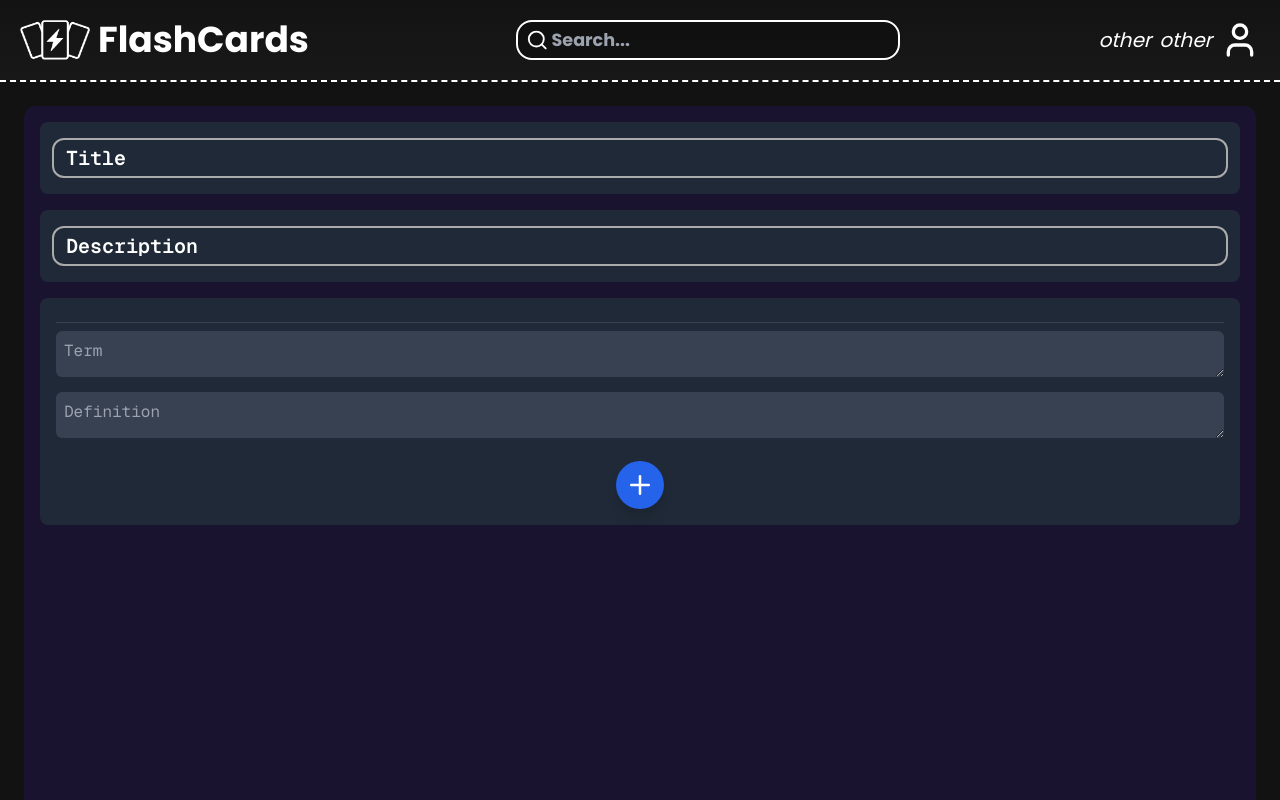
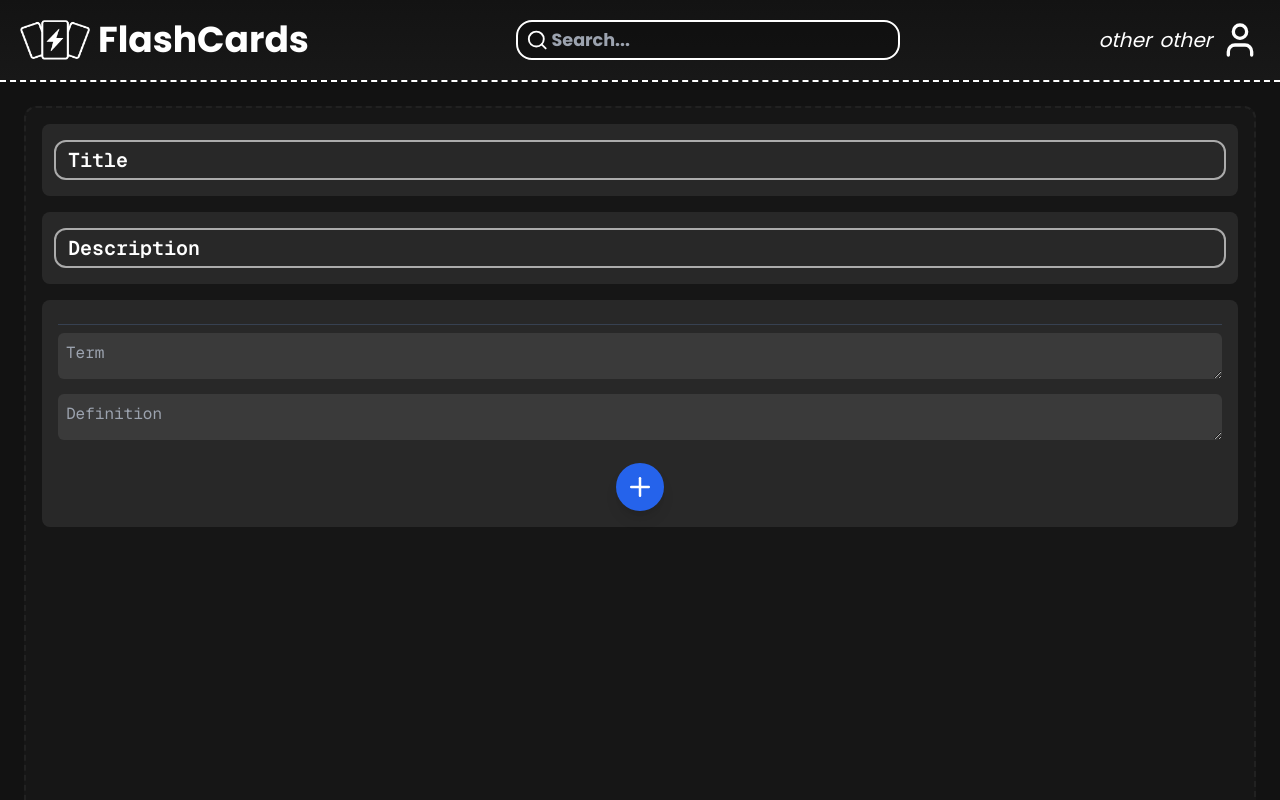
Before and after one commit to vojtiikxdd/flashcards_w, a Next.js app in the folder flashcards/: page /createNew in a window 1280 px wide. Shown: the top 800 px of the page. Built offline with nearby package versions, Linux system fonts and the light colour scheme.

Commit message:
creating css classes for backgorund colors to make it easier to use

```diff
--- a/flashcards/src/app/createNew/page.tsx
+++ b/flashcards/src/app/createNew/page.tsx
@@ -8,18 +8,28 @@ export default function FlashcardEditor() {
     const [description, setDescription] = useState("");
 
     return (
-        <div className="min-h-screen bg-[#1a1330] rounded-xl text-white m-6 p-4 ">
+        <div className="min-h-screen boxBgLightGrey1 border-dashed border-2 border-[#252525d8] rounded-xl text-white m-6 p-4">
             {/* Title Input */}
-            <div className="bg-gray-800 p-1 rounded-lg items-start">
-                <Input id="title" label="Title" value={title} onChange={(e) => setTitle(e.target.value)} />
+            <div className="inputBgLightGrey p-1 rounded-lg items-start">
+                <Input id="title" label="Title" bgColor="inputBgLightGrey"
+                    value={title}
+                    onChange={
+                        (e) => setTitle(e.target.value)
+                    }
+                />
             </div>
 
             {/* Description Input */}
-            <div className="bg-gray-800 p-1 rounded-lg items-start mt-4">
-                <Input id="description" label="Description" value={description} onChange={(e) => setDescription(e.target.value)} />
+            <div className="inputBgLightGrey p-1 rounded-lg items-start mt-4">
+                <Input id="description" label="Description" bgColor="inputBgLightGrey"
+                    value={description}
+                    onChange={
+                        (e) => setDescription(e.target.value)
+                    }
+                />
             </div>
 
-            <FlashcardEntry />
+            <FlashcardEntry bgColor="inputBgLightGrey" txtareaBgCol="txtareaBgLightGrey" />
         </div>
     );
 }
--- a/flashcards/src/app/globals.css
+++ b/flashcards/src/app/globals.css
@@ -64,3 +64,15 @@ input:-webkit-autofill:active{
   padding: 2px;
   background: linear-gradient(-90deg, #1f1f1f 0%, #fff 100%);
 }
+
+.boxBgLightGrey1 {
+  background-color: #21212154;
+}
+
+.inputBgLightGrey {
+  background-color: #2c2c2cd8;
+}
+
+.txtareaBgLightGrey {
+  background-color: #3e3e3ed8;
+}
--- a/flashcards/src/components/flashcardEntry.tsx
+++ b/flashcards/src/components/flashcardEntry.tsx
@@ -1,23 +1,31 @@
 import { Plus } from "lucide-react";
 
-export default function FlashcardEntry() {
+type Props = {
+    bgColor: string;
+    txtareaBgCol: string;
+}
+
+export default function FlashcardEntry({ ...props }: Props) {
     return (
-        <div className="bg-gray-800 p-4 rounded-lg mt-4">
+        <div className={`${props.bgColor} p-4 rounded-lg mt-4`}>
             <div className="border-t border-gray-700 mt-2 pt-2">
                 <textarea
                     placeholder="Term"
-                    className="w-full bg-gray-700 p-2 rounded-md text-white h-[46px] min-h-[38px] max-h-40"
+                    className={`${props.txtareaBgCol} w-full p-2 rounded-md text-white h-[46px] min-h-[40px] max-h-40`}
                 ></textarea>
                 <textarea
                     placeholder="Definition"
-                    className="w-full bg-gray-700 p-2 rounded-md text-white mt-2 h-[46px] max-h-40 min-h-[40px]"
+                    className={`${props.txtareaBgCol} w-full p-2 rounded-md text-white h-[46px] min-h-[40px] max-h-40 mt-2`}
                 ></textarea>
             </div>
 
             {/* Kulaté tlačítko s plusem */}
 
             <div className="flex justify-center mt-4">
-                <button className="w-12 h-12 bg-blue-600 hover:bg-blue-700 text-white rounded-full flex items-center justify-center shadow-lg">
+                <button
+                    onClick={() => console.log("clicked")}
+                    className="w-12 h-12 bg-blue-600 hover:bg-blue-700 text-white rounded-full flex items-center justify-center shadow-lg"
+                >
                     <Plus size={30} />
                 </button>
             </div>
--- a/flashcards/src/components/inputCreateNew.tsx
+++ b/flashcards/src/components/inputCreateNew.tsx
@@ -4,6 +4,7 @@ import { useState } from "react";
 
 type InputProps = {
     label: string;
+    bgColor: string;
 } & React.InputHTMLAttributes<HTMLInputElement>;
 
 export function Input({ label, ...props }: InputProps) {
@@ -13,7 +14,7 @@ export function Input({ label, ...props }: InputProps) {
     return (
         <div className="relative flex flex-row justify-center items-center py-3 px-2">
             <label htmlFor={props.id}
-                className={`flex absolute text-xl font-semibold ease-in-out duration-200 bg-[#1f2937] cursor-pointer select-none h-6 items-center justify-center rounded-xl
+                className={`flex absolute text-xl font-semibold ease-in-out duration-200 cursor-pointer select-none h-6 items-center justify-center rounded-xl
                 ${isTopped ? "top-[0px] text-base left-[28px] text-[#cccccc] px-2" : "top-[20px] left-[22px] text-[#fff]"}`}
             >
                 {label}
--- a/flashcards/src/components/inputLogin.tsx
+++ b/flashcards/src/components/inputLogin.tsx
@@ -29,9 +29,7 @@ export function Input({ label, onValueChange, ...props }: InputProps) {
             )}
 
             <label htmlFor={props.id}
-            className={`absolute text-xl font-semibold text-[#cccccc] ease-in-out duration-200 bottom-[265px] left-[178px] bg-[#171717] cursor-pointer select-none  h-6 flex items-center justify-center rounded-xl ${isTopped ? "top-[2px] text-base left-[176px] px-2" : "top-[24px]"}`}>
-                {label}
-            </label>
+            className={`absolute text-xl font-semibold text-[#cccccc] ease-in-out duration-200 bottom-[265px] left-[178px] bg-[#171717] cursor-pointer select-none  h-6 flex items-center justify-center rounded-xl ${isTopped ? "top-[2px] text-base left-[176px] px-2" : "top-[24px]"}`}>{label}</label>
             <input
                 onChange={(e) => {
                     {(e.target.value.length > 0 || (e.target.value.length === 0 && isFocused)) ? setIsTopped(true) : setIsTopped(false)}
```
